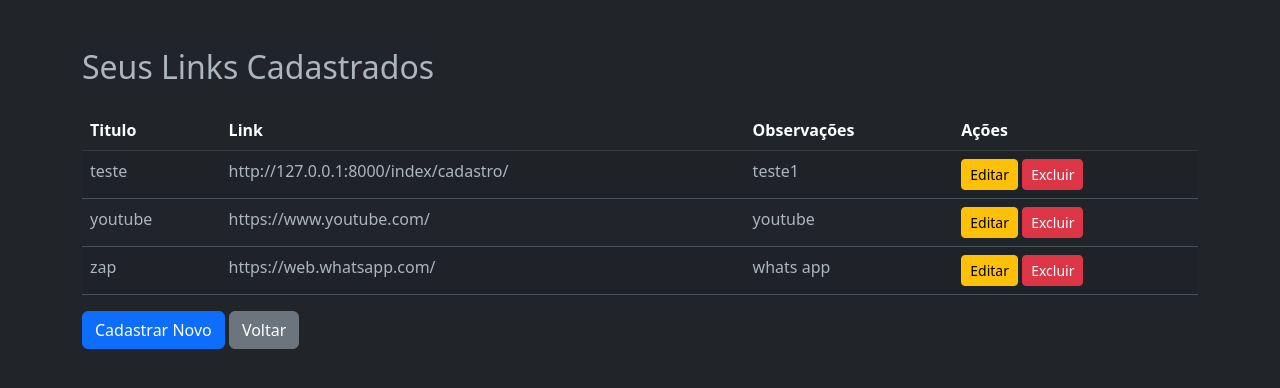
After one commit to Khaleb457/Pratica_TDD_5, a Django app: page /index/listar/ in a window 1280 px wide. The commit adds this page. Shown: the top 388 px of the page. Run offline with Django 5.2, Linux system fonts and the light colour scheme; data comes from the database, SQL or seed files in the repository; both versions use the stored data as it was after the commit.

Commit message:
feat(link): implementação da listagem de links e TDD referente a listagem
- Criação da logica de Read na views
- Criação de template referente a listagem de links
- Configuração de edit e delete (WIP)
- Criação de TDD relacionado a listagem

Discalimer: apenas os conceitos que são mais complexos e não foram vistos em sala de aula estao comentados por enquanto

```diff
--- a/linkpedia/core/templates/index.html
+++ b/linkpedia/core/templates/index.html
@@ -6,9 +6,7 @@
   <title>Página Inicial - Práticas TDD 4</title>
   <meta name="viewport" content="width=device-width, initial-scale=1">
 
-  <!-- Bootstrap CSS -->
   <link href="https://cdn.jsdelivr.net/npm/bootstrap@5.3.3/dist/css/bootstrap.min.css" rel="stylesheet">
-  <!-- Font Awesome -->
   <link href="https://cdnjs.cloudflare.com/ajax/libs/font-awesome/6.5.0/css/all.min.css" rel="stylesheet">
 
   <style>
@@ -54,7 +52,7 @@
         <i class="fas fa-plus me-2"></i>Cadastrar
       </a>
 
-      <a href="#" class="btn btn-secondary btn-action">
+      <a href="{% url 'listar' %}" class="btn btn-secondary btn-action">
         <i class="fas fa-list me-2"></i>Listar
       </a>
 
--- /dev/null
+++ b/linkpedia/core/templates/lista_links.html
@@ -0,0 +1,44 @@
+<!DOCTYPE html>
+<html lang="pt-br">
+<head>
+    <meta charset="UTF-8">
+    <title>Lista de Links</title>
+    <link href="https://cdn.jsdelivr.net/npm/bootstrap@5.3.0/dist/css/bootstrap.min.css" rel="stylesheet">
+</head>
+<body class="container mt-5" data-bs-theme="dark">
+    <h2 class="mb-4">Seus Links Cadastrados</h2>
+
+    <table class="table table-striped table-hover">
+        <thead class="table-dark">
+            <tr>
+                <th>Titulo</th>
+                <th>Link</th>
+                <th>Observações</th>
+                <th>Ações</th>
+            </tr>
+        </thead>
+        <tbody>
+            {% for l in links %}
+            <tr>
+                <td>{{ l.titulo }}</td>
+                <td>{{ l.link }}</td>
+                <td>{{ l.observacao }}</td>
+                <td>
+                    <a href="" class="btn btn-sm btn-warning">Editar</a>
+                    <a href=""
+                    class="btn btn-sm btn-danger"
+                    onclick="return confirm('Deseja realmente desativar este funcionário?')">Excluir</a>
+                </td>
+            </tr>
+            {% empty %}
+            <tr>
+                <td colspan="6" class="text-center">Nenhum Link Cadastrado.</td>
+            </tr>
+            {% endfor %}
+        </tbody>
+    </table>
+
+    <a href="{% url 'cadastro' %}" class="btn btn-primary">Cadastrar Novo</a>
+    <a href="{% url 'index' %}" class="btn btn-secondary">Voltar</a>
+</body>
+</html>
--- a/linkpedia/core/urls.py
+++ b/linkpedia/core/urls.py
@@ -1,5 +1,5 @@
 from django.urls import path
-from core.views import login, logout, home, cadastro
+from core.views import login, logout, home, cadastro, listar
 
 
 urlpatterns = [
@@ -7,6 +7,8 @@ urlpatterns = [
     path('logout/', logout, name='logout'),
     path('index/', home, name='index'),
     path('index/cadastro/', cadastro, name='cadastro'),
+    path('index/listar/', listar, name='listar'),
+
 
     path('', home,name='home')
 ]
--- a/linkpedia/core/views.py
+++ b/linkpedia/core/views.py
@@ -41,3 +41,8 @@ def cadastro(request):
             return redirect('/')
 
     return render(request, 'cadastro_link.html', {'form': form})
+
+
+def listar(request):
+    links = LinkModel.objects.all()
+    return render(request, 'lista_links.html', {'links': links})
```
Also changed, not shown: linkpedia/core/tests/test_lista_links.py (added, +49 -0 lines), linkpedia/links.sqlite3.
